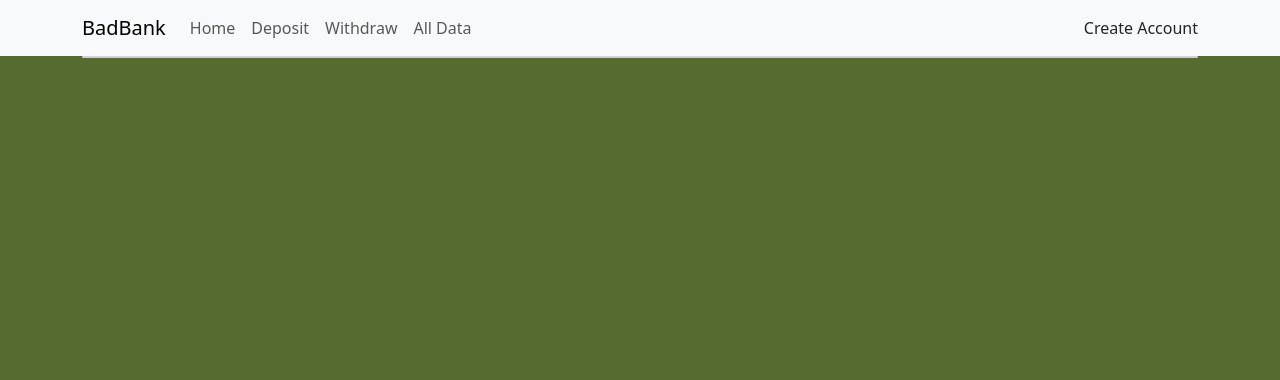
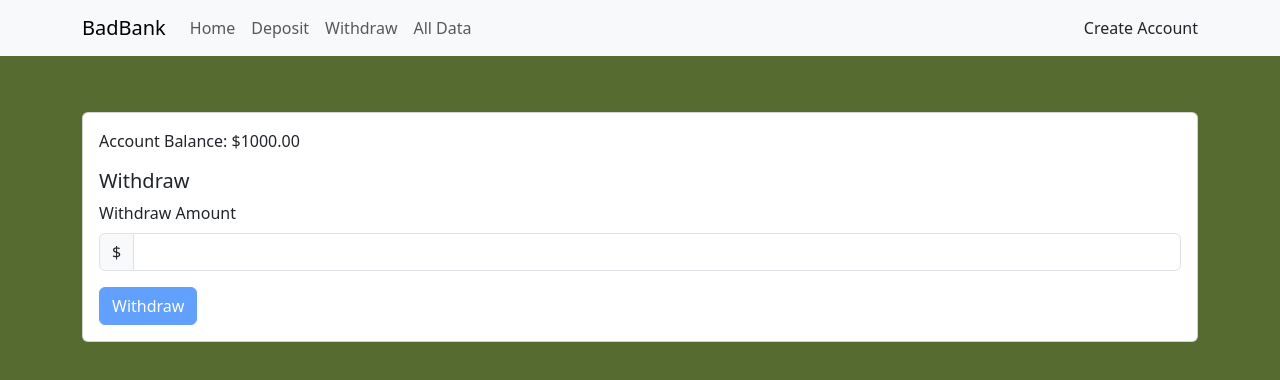
Before and after one commit to itsmebrenbren/BadBank, a React (Create React App) app in the folder badbank-app/: page /withdraw in a window 1280 px wide. Shown: the top 380 px of the page. Built offline with nearby package versions, Linux system fonts and the light colour scheme.

Commit message:
added a withdraw page

```diff
--- a/badbank-app/src/components/deposit.jsx
+++ b/badbank-app/src/components/deposit.jsx
@@ -2,7 +2,7 @@ import React from 'react';
 import { useForm } from 'react-hook-form';
 import { useAtom } from 'jotai';
 import { accountAtom } from './atoms';
-import { Alert, Button, Card, Form, Container } from 'react-bootstrap';
+import { Alert, Button, Card, Form, Container, InputGroup } from 'react-bootstrap';
 
 export default function Deposit() {
   const [accountState, setAccountState] = useAtom(accountAtom);
@@ -17,6 +17,7 @@ export default function Deposit() {
         const updatedBalance = prevState.balance + depositAmount;
         return { balance: updatedBalance };
       });
+      alert(`You have successfully submitted $${depositAmount.toFixed(2)} into your account.`);
     }
   };
 
@@ -34,12 +35,15 @@ export default function Deposit() {
           <Form onSubmit={handleSubmit(onSubmit)}>
             <Form.Group className="mb-3">
               <Form.Label>Deposit Amount</Form.Label>
+              <InputGroup>
+                <InputGroup.Text>$</InputGroup.Text>
                 <Form.Control
                   type="number"
                   step="0.01"
                   {...register("depositAmount", { required: true, min: 0.01 })}
                   isInvalid={!!errors.depositAmount || isInvalidAmount}
                 />
+              </InputGroup>
               {errors.depositAmount?.type === 'required' && <Form.Control.Feedback type="invalid">This field is required.</Form.Control.Feedback>}
               {errors.depositAmount?.type === 'min' && <Form.Control.Feedback type="invalid">Deposit must be greater than $0.01.</Form.Control.Feedback>}
               {isInvalidAmount && <Alert variant="danger">Deposit must be a positive number.</Alert>}
@@ -51,5 +55,6 @@ export default function Deposit() {
         </Card.Body>
       </Card>
     </Container>
+
   );
 }
--- a/badbank-app/src/components/home.jsx
+++ b/badbank-app/src/components/home.jsx
@@ -1,17 +1,22 @@
-import { Container, Card } from 'react-bootstrap';
+import { Container, Card, CardText } from 'react-bootstrap';
 
 
 export default function Home() {
   return(
-    <Container>
+    <Container style={{ marginTop: '5%' }}>
         <Card>
           <Card.Body>
             <Card.Title>
-              Welcome to Bad Bank
+              Welcome to BadBank
             </Card.Title>
             <Card.Subtitle>
-              Where nothing is safe
+              Where nothing is safe and everything is terrible.
             </Card.Subtitle>
+            <br/>
+            <CardText>We don't even have any money, but you can make as many accounts as you
+              want and randomly withdraw and deposit fake money. <br/>
+              Remember, nothing matters and life is stupid.
+            </CardText>
           </Card.Body>
         </Card>
     </Container>
--- a/badbank-app/src/components/withdraw.jsx
+++ b/badbank-app/src/components/withdraw.jsx
@@ -1,11 +1,65 @@
-import { Container, Card} from 'react-bootstrap';
+import React from 'react';
+import { useForm } from 'react-hook-form';
+import { useAtom } from 'jotai';
+import { accountAtom } from './atoms';
+import { Alert, Button, Card, Form, Container, InputGroup } from 'react-bootstrap';
 
 export default function Withdraw() {
-  return(
+  const [accountState, setAccountState] = useAtom(accountAtom);
+  const { register, handleSubmit, watch, formState: { errors, isValid } } = useForm({
+    mode: 'onChange',
+  });
+
+  const withdrawAmount = watch('withdrawAmount');
+  const isInvalidAmount = withdrawAmount && (isNaN(withdrawAmount) || withdrawAmount <= 0);
+  const isOverdraft = withdrawAmount > accountState.balance;
+
+  const onSubmit = (data) => {
+    const withdrawalAmount = parseFloat(data.withdrawAmount);
+    if (!isNaN(withdrawalAmount) && withdrawalAmount > 0) {
+      if (withdrawalAmount <= accountState.balance) {
+        setAccountState((prevState) => {
+          const updatedBalance = prevState.balance - withdrawalAmount;
+          return { balance: updatedBalance };
+        });
+        alert(`You have successfully withdrawn $${withdrawalAmount.toFixed(2)} from your account.`);
+      } else {
+        alert("Withdrawal amount exceeds account balance.");
+      }
+    }
+  };
+
+  return (
     <Container>
-      <Card>
-
+      <Card style={{ marginTop: '5%' }}>
+        <Card.Body>
+          <Card.Text>
+            Account Balance: ${accountState.balance.toFixed(2)}
+          </Card.Text>
+          <Card.Title>Withdraw</Card.Title>
+          <Form onSubmit={handleSubmit(onSubmit)}>
+            <Form.Group className="mb-3">
+              <Form.Label>Withdraw Amount</Form.Label>
+              <InputGroup>
+                <InputGroup.Text>$</InputGroup.Text>
+                <Form.Control
+                  type="number"
+                  step="0.01"
+                  {...register("withdrawAmount", { required: true, min: 0.01 })}
+                  isInvalid={!!errors.withdrawAmount || isInvalidAmount || isOverdraft}
+                />
+              </InputGroup>
+              {errors.withdrawAmount?.type === 'required' && <Form.Control.Feedback type="invalid">This field is required.</Form.Control.Feedback>}
+              {errors.withdrawAmount?.type === 'min' && <Form.Control.Feedback type="invalid">Withdrawal must be greater than $0.01.</Form.Control.Feedback>}
+              {isInvalidAmount && <Alert variant="danger">Withdrawal must be a positive number.</Alert>}
+              {isOverdraft && <Alert variant="warning">Withdrawal amount exceeds account balance.</Alert>}
+            </Form.Group>
+            <Button variant="primary" type="submit" disabled={!isValid || isInvalidAmount || isOverdraft}>
+              Withdraw
+            </Button>
+          </Form>
+        </Card.Body>
       </Card>
     </Container>
-  )
+  );
 }
```
Lines whose indentation alone changed are shown as unchanged.
